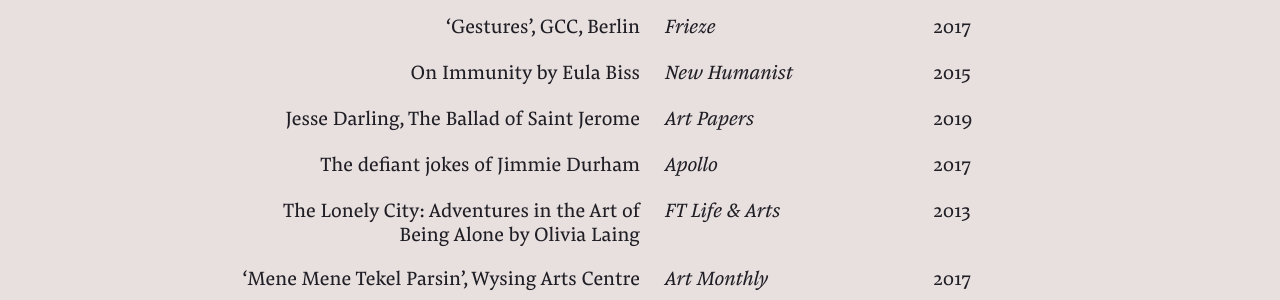
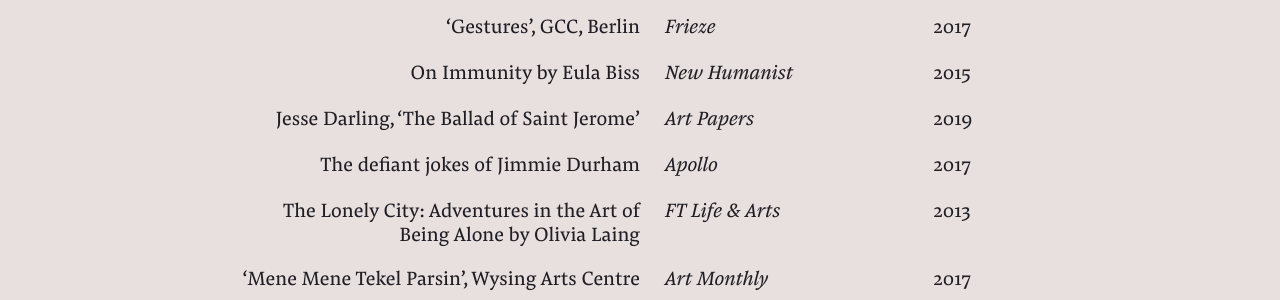
Before and after one commit to hg-site/hg-site.github.io, a Jekyll site: the page built from writing/index.markdown, in a window 1280 px wide. Shown: the part 1789-2089 px from the top of the page. Built offline with Jekyll 4.4.1, drawn with Linux system fonts in a browser that asks for light colours.

Commit message:
Updated Index

```diff
--- a/writing/index.markdown
+++ b/writing/index.markdown
@@ -247,7 +247,7 @@
 
 <div class="sw-row">
 	<a href="https://www.artpapers.org/jesse-darling-the-ballad-of-saint-jerome/">
-	<div class="sw-title">Jesse Darling, The Ballad of Saint Jerome</div>
+	<div class="sw-title">Jesse Darling, ‘The Ballad of Saint Jerome’</div>
 	<div class="sw-publication">Art Papers</div>
 	<div class="sw-year">2019</div>
 	</a>
```
